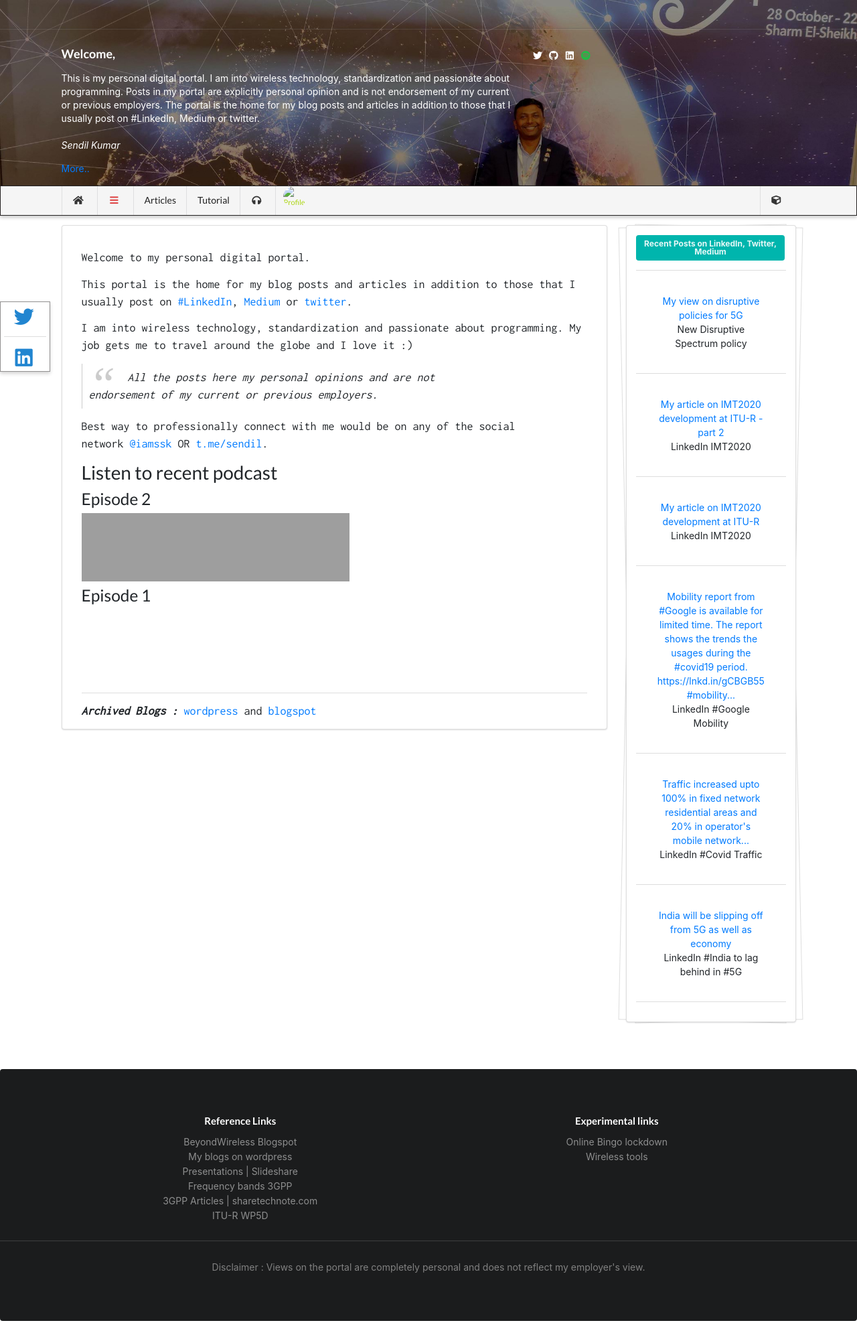
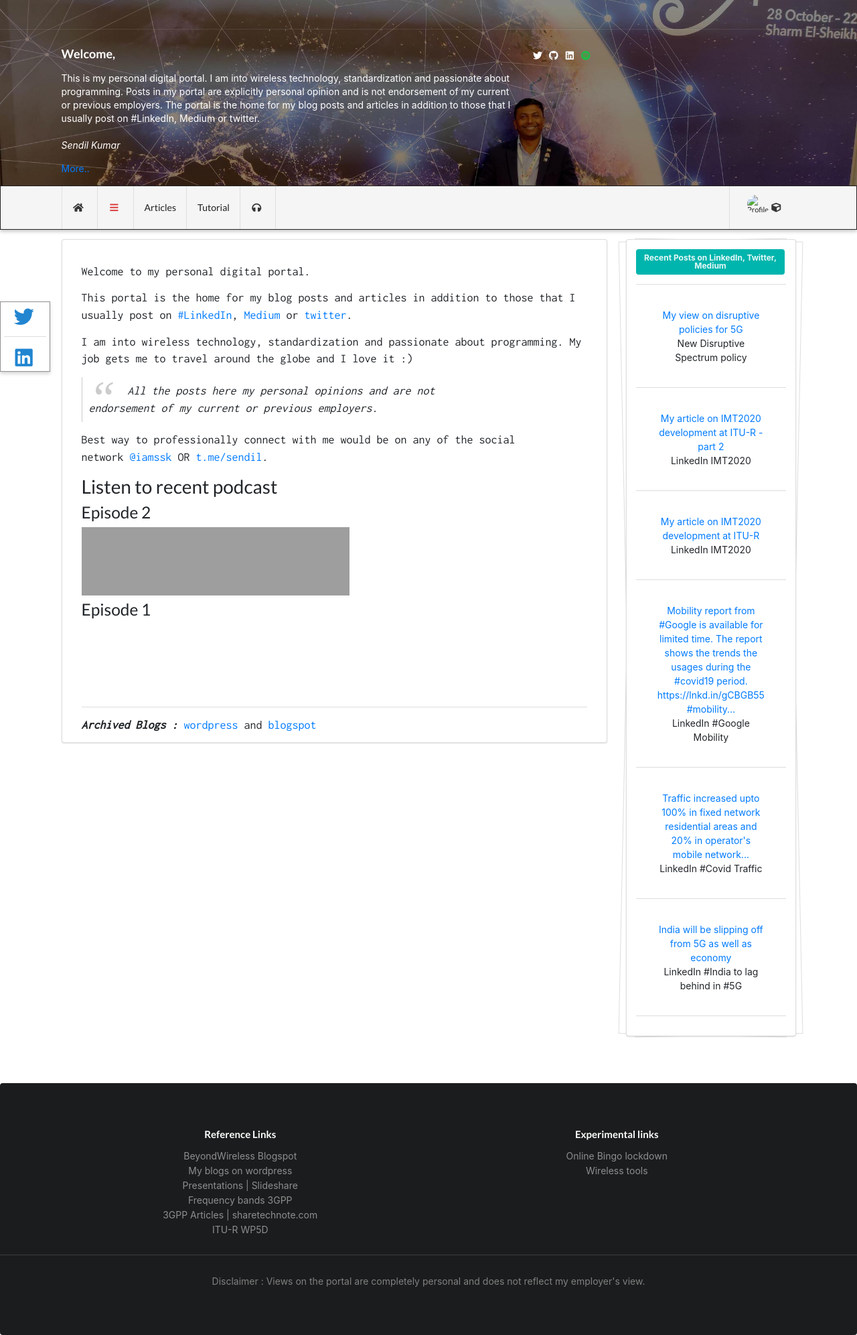
Before and after one commit to wiless/wiless.github.io, a Jekyll site: the page built from index.html, in a window 1280 px wide. Shown: the whole page at 67% size. Built offline with Jekyll 4.4.1, drawn with Linux system fonts in a browser that asks for light colours; nearby versions of some CDN libraries; some web fonts are replaced; comment, search, counter and statistics services are not loaded; a style sheet for code colours, icons or effects is not loaded; before the commit the page ends 1972 px from its top, so only the background shows below that; grey boxes are pictures that could not be loaded.

Commit message:
Update menu.html

```diff
--- a/_includes/menu.html
+++ b/_includes/menu.html
@@ -26,10 +26,12 @@
 <!--           <button class="ui primary button right floated " id="btnsignin" onclick="signIn()">Sign In</button> -->
 <!--          <button class="ui  primary button right floated" id="btnsignout" onclick="signOut()">Sign Out</button>  -->
 
-         <img id="profile" class="right floated circular mini ui image" src="" alt="Profile" onclick="signOut()">
+
 
         <div href="#" class="ui right floated dropdown item">
-            <i class="cube  icon"></i>
+<img id="profile" class="right floated circular mini ui image" src="" alt="Profile" onclick="signOut()">
+            <i class="cube icon" ></i>
+
             <div class="menu">
                  <a class="item" href="/apps/map.html"><i class="icon map outline"></i>FSS Impact</a>
                 <a class="item" href="/apps/cellular"><i class="icon cube"></i>Celluar Results</a>
```
